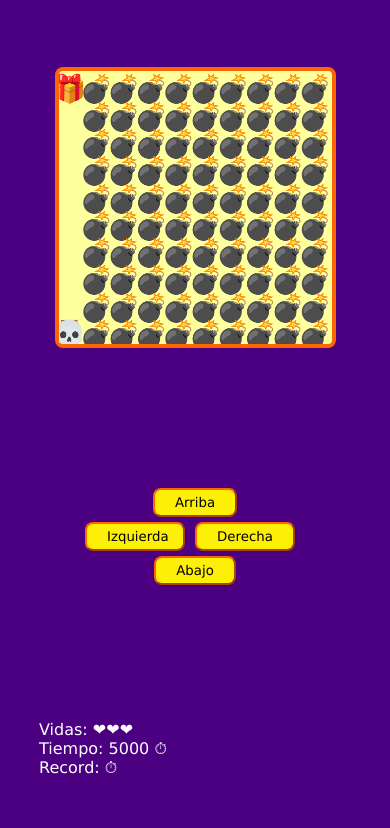
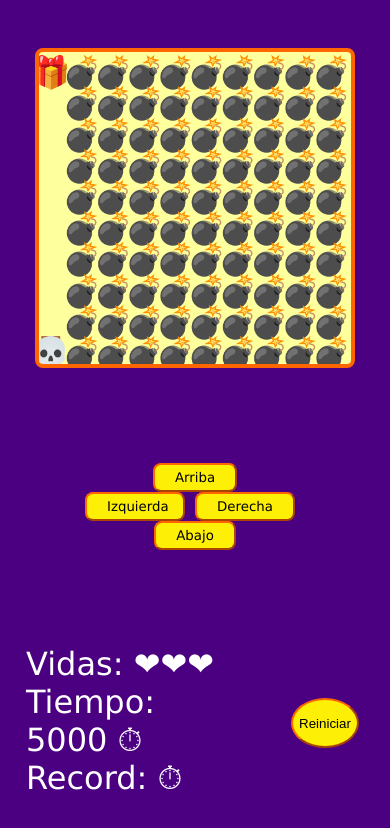
Before and after one commit to KaritinaBrito/taller-video-juegos, a plain HTML site: page index.html in a window 390 px wide. Drawn offline with Linux system fonts and the light colour scheme.

Commit message:
adding reset button

```diff
--- a/game.js
+++ b/game.js
@@ -9,6 +9,7 @@ const spanLive = document.querySelector('#lives')
 const spanTime = document.querySelector('#time');
 const spanRecord = document.querySelector('#record');
 const pResult = document.querySelector('#result');
+const btnReload = document.querySelector('#btnReload');
 
 
 let canvasSize;
@@ -34,12 +35,13 @@ window.addEventListener('load', setCanvasSize);
 window.addEventListener('resize', setCanvasSize);
 
 
+
 function setCanvasSize (){
 
     if(window.innerHeight > window.innerWidth){
-        canvasSize = window.innerWidth * 0.7;
+        canvasSize = window.innerWidth * 0.8;
     } else {
-        canvasSize = window.innerHeight * 0.7;
+        canvasSize = window.innerHeight * 0.8;
     }
     canvasSize = Number(canvasSize.toFixed(0));
     canvas.setAttribute('width', canvasSize);
@@ -144,6 +146,9 @@ function showLives(){
 }
 function showTime(){
     spanTime.innerHTML = Date.now() - timeStart;
+    if(levelFail){
+
+    }
 }
 function showRecord(){
     spanRecord.innerHTML = localStorage.getItem('record_time');
@@ -162,6 +167,7 @@ function levelFail(){
 
 
 }
+
 function movePlayer(){
     const giftColisionX = playerPosition.x.toFixed(3) == giftPosition.x.toFixed(3);
     const giftColisionY = playerPosition.y.toFixed(3) == giftPosition.y.toFixed(3);
@@ -194,6 +200,7 @@ btnUp.addEventListener('click', moveUp);
 btnDown.addEventListener('click', moveDown);
 btnRight.addEventListener('click', moveRight);
 btnLeft.addEventListener('click', moveLeft);
+btnReload.addEventListener('click', reload);
 
 
 function movebyKeys(event){
@@ -248,3 +255,14 @@ function moveLeft(){
     }
 
 };
+function reload(){
+   if(btnReload){
+    level = 0;
+    lives = 3;
+    timeStart = undefined;
+   }
+   playerPosition.x = undefined;
+   playerPosition.y = undefined;
+   startGame();
+
+}
--- a/index.html
+++ b/index.html
@@ -12,18 +12,24 @@
         <canvas id="game"></canvas>
 
         <div class="btns">
-            <button id="up">Arriba</button>
-            <button id="left">Izquierda</button>
-            <button id="right">Derecha</button>
-            <button id="down">Abajo</button>
+            <button class="btnsMove" id="up">Arriba</button>
+            <button class="btnsMove"id="left">Izquierda</button>
+            <button class="btnsMove"id="right">Derecha</button>
+            <button class="btnsMove"id="down">Abajo</button>
+        </div>
+        <div class="information">
+            <div class="messages">
+                <p>Vidas: <span id="lives"></span></p>
+                <p>Tiempo: <span id="time"></span> ⏱</p>
+                <p>Record: <span id="record"></span> ⏱</p>
+                <p id="result"> </p>
+            </div>
+
+            <div class="restarting">
+                <button id="btnReload ">Reiniciar</button>
+            </div>
         </div>
 
-        <div class="messages">
-            <p>Vidas: <span id="lives"></span></p>
-            <p>Tiempo: <span id="time"></span> ⏱</p>
-            <p>Record: <span id="record"></span> ⏱</p>
-            <p id="result"> </p>
-        </div>
     </div>
 <script src="./maps.js"></script>
 <script src="./game.js"></script>
--- a/styles.css
+++ b/styles.css
@@ -20,6 +20,14 @@ body {
     border-radius: 8px;
     background-color: #feff9d;
   }
+  .information {
+    display: grid;
+    grid-template-columns: 2fr 1fr;
+    font-size: 2rem;
+    align-items: center;
+    justify-items: center
+
+  }
 
   .btns {
     display: flex;
@@ -29,7 +37,7 @@ body {
     width: 100%;
   }
 
-  button {
+  .btnsMove {
     background-color: #fdef05;
     border-radius: 8px;
     border-color: #ff6600;
@@ -38,10 +46,15 @@ body {
     padding: 5px 20px;
     width: 100px;
   }
-  button:not(:last-child) {
+  .btnsMove:not(:last-child) {
     margin-right: 10px;
   }
-
+  .restarting button{
+    background-color: #fdef05;
+    border-color: #ff6600;
+    height: 50px;
+    border-radius: 50%;
+  }
   .messages {
     display: flex;
     flex-wrap: wrap;
```
